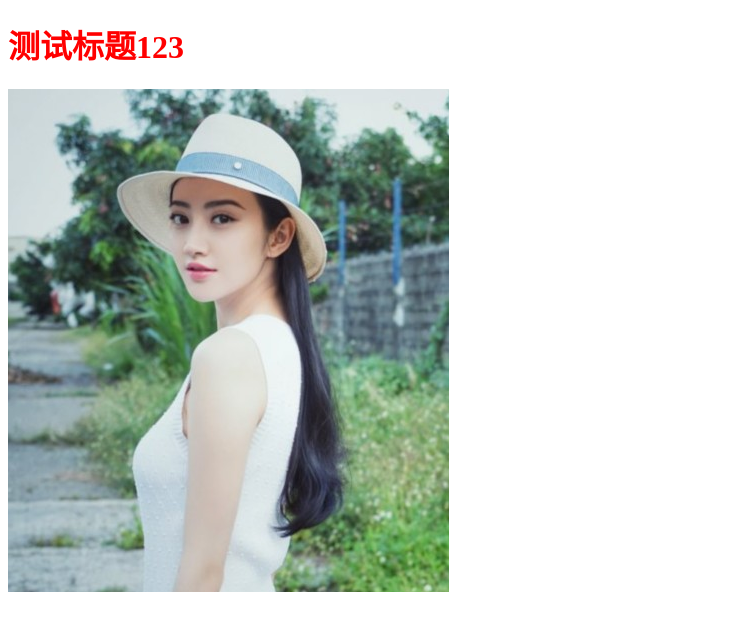
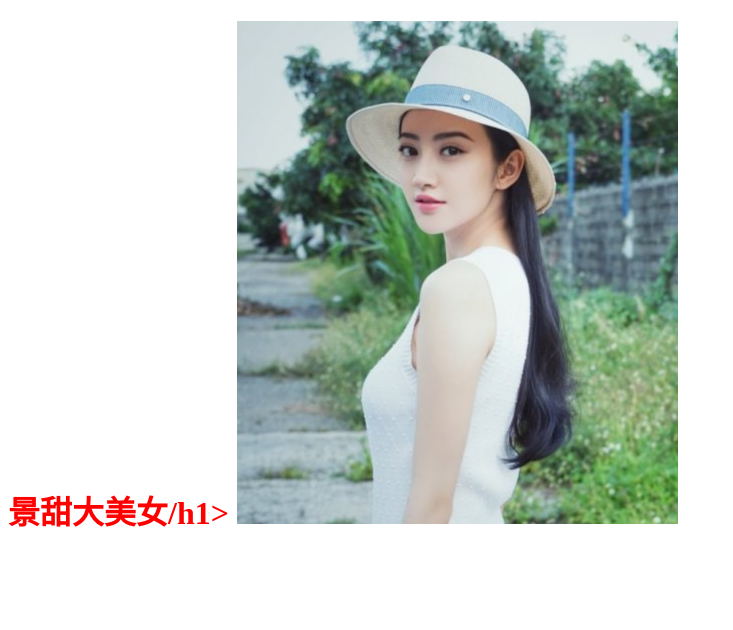
Before and after one commit to ios-Eric/1906, a plain HTML site: page index.html in a window 1280 px wide. Shown: the whole page, without its empty margins (0-733 px from the left). Drawn offline with Linux system fonts and the light colour scheme.

Commit message:
Update index.html

```diff
--- a/index.html
+++ b/index.html
@@ -8,7 +8,7 @@
 <link rel="stylesheet" href="test.css">
 </head>
 <body>
-    <h1>测试标题123</h1>
+    <h1>景甜大美女/h1>
     <img src="jt.png" alt="">
 </body>
 </html>
```
